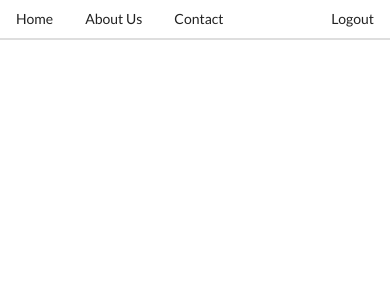
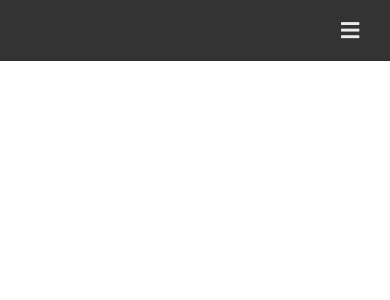
Before and after one commit to leandrofahur/react-sandbox, a React (Create React App) app in the folder widgets/: page / in a window 390 px wide. Shown: the top 300 px of the page. Built offline with nearby package versions, Linux system fonts and the light colour scheme.

Commit message:
updade navbar + sidebar

```diff
--- /dev/null
+++ b/widgets/src/components/Navbar/index.css
@@ -0,0 +1,37 @@
+.ui.secondary.menu {
+  padding: 0.75rem;
+  background-color: #333;
+}
+
+.ui.secondary.menu .item {
+  color: #fff;
+  padding: 1.1rem;
+}
+
+/* #home.item:hover,
+#about.item:hover,
+#contact.item:hover,
+#logout.item:hover {
+  color: yellow;
+  background-color: #444;
+} */
+
+.ui.secondary.menu > a.item:hover {
+  color: yellow;
+  background-color: #444;
+}
+
+.ui.secondary.menu a.item.active {
+  color: yellow;
+  background-color: #444;
+}
+
+.ui.menu .item > i.icon {
+  transform: scale(1.5);
+  color: #fff;
+  border-bottom: 0px transparent solid;
+}
+
+.ui.vertical.sidebar {
+  background-color: #333;
+}
--- a/widgets/src/components/Navbar/index.js
+++ b/widgets/src/components/Navbar/index.js
@@ -1,14 +1,40 @@
-import React, { useState } from "react";
+import React, { useEffect, useRef, useState } from "react";
+
+import "./index.css";
 
 const Navbar = () => {
   const [itemName, setItemName] = useState("");
+  const [width, setWidth] = useState(window.innerWidth);
+  const [isSidebarVisible, setIsSidebarVisible] = useState(false);
+  const navbarRef = useRef();
+  const BREAKPOINT = 760;
 
+  useEffect(() => {
+    const handleWindowResize = () => setWidth(window.innerWidth);
+    window.addEventListener("resize", () => setWidth(window.innerWidth));
+    return () => window.removeEventListener("resize", handleWindowResize);
+  }, []);
+
+  useEffect(() => {
+    const onBodyClick = (e) => {
+      if (navbarRef.current && navbarRef.current.contains(e.target)) {
+        return;
+      }
+      setIsSidebarVisible(false);
+    };
+    document.body.addEventListener("click", onBodyClick);
+    return () => {
+      document.removeEventListener("click", onBodyClick);
+    };
+  }, []);
+
+  const navbarWeb = () => {
     return (
-    <div className="ui secondary pointing menu">
+      <div className="ui secondary menu">
         <a
           id="home"
           href="/"
-        className={`item ${itemName === "home" ? "active" : ""}`}
+          className={`item ${itemName === "home" ? "active" : null}`}
           onClick={(e) => {
             e.preventDefault();
             setItemName(e.target.attributes[0].value);
@@ -19,7 +45,7 @@ const Navbar = () => {
         <a
           id="about"
           href="/"
-        className={`item ${itemName === "about" ? "active" : ""}`}
+          className={`item ${itemName === "about" ? "active" : null}`}
           onClick={(e) => {
             e.preventDefault();
             setItemName(e.target.attributes[0].value);
@@ -30,7 +56,7 @@ const Navbar = () => {
         <a
           id="contact"
           thref="/"
-        className={`item ${itemName === "contact" ? "active" : ""}`}
+          className={`item ${itemName === "contact" ? "active" : null}`}
           onClick={(e) => {
             e.preventDefault();
             setItemName(e.target.attributes[0].value);
@@ -42,7 +68,7 @@ const Navbar = () => {
           <a
             id="logout"
             href="/"
-          className={`item ${itemName === "logout" ? "active" : ""}`}
+            className={`item ${itemName === "logout" ? "active" : null}`}
             onClick={(e) => {
               e.preventDefault();
               setItemName(e.target.attributes[0].value);
@@ -55,4 +81,66 @@ const Navbar = () => {
     );
   };
 
+  const navbarTablet = () => {
+    return (
+      <div ref={navbarRef} className="ui secondary pointing menu">
+        <button
+          className="item  floating right"
+          onClick={(e) => {
+            e.preventDefault();
+            setItemName(e.target.attributes[0].value);
+            setIsSidebarVisible(true);
+          }}
+        >
+          <i className="bars icon"></i>
+          {console.log(isSidebarVisible)}
+        </button>
+        <div
+          className={`ui right vertical wide sidebar icon menu ${
+            isSidebarVisible ? "visible" : null
+          }`}
+        >
+          <div className="dimmed pusher">
+            <a
+              id="home"
+              href="/"
+              className={`item ${itemName === "home" ? "active" : null}`}
+              onClick={(e) => {
+                e.preventDefault();
+                setItemName(e.target.attributes[0].value);
+              }}
+            >
+              Home
+            </a>
+            <a
+              id="about"
+              href="/"
+              className={`item ${itemName === "about" ? "active" : null}`}
+              onClick={(e) => {
+                e.preventDefault();
+                setItemName(e.target.attributes[0].value);
+              }}
+            >
+              About Us
+            </a>
+            <a
+              id="contact"
+              thref="/"
+              className={`item ${itemName === "contact" ? "active" : null}`}
+              onClick={(e) => {
+                e.preventDefault();
+                setItemName(e.target.attributes[0].value);
+              }}
+            >
+              Contact
+            </a>
+          </div>
+        </div>
+      </div>
+    );
+  };
+
+  return <>{width >= BREAKPOINT ? navbarWeb() : navbarTablet()}</>;
+};
+
 export default Navbar;
```
Lines whose indentation alone changed are shown as unchanged.
